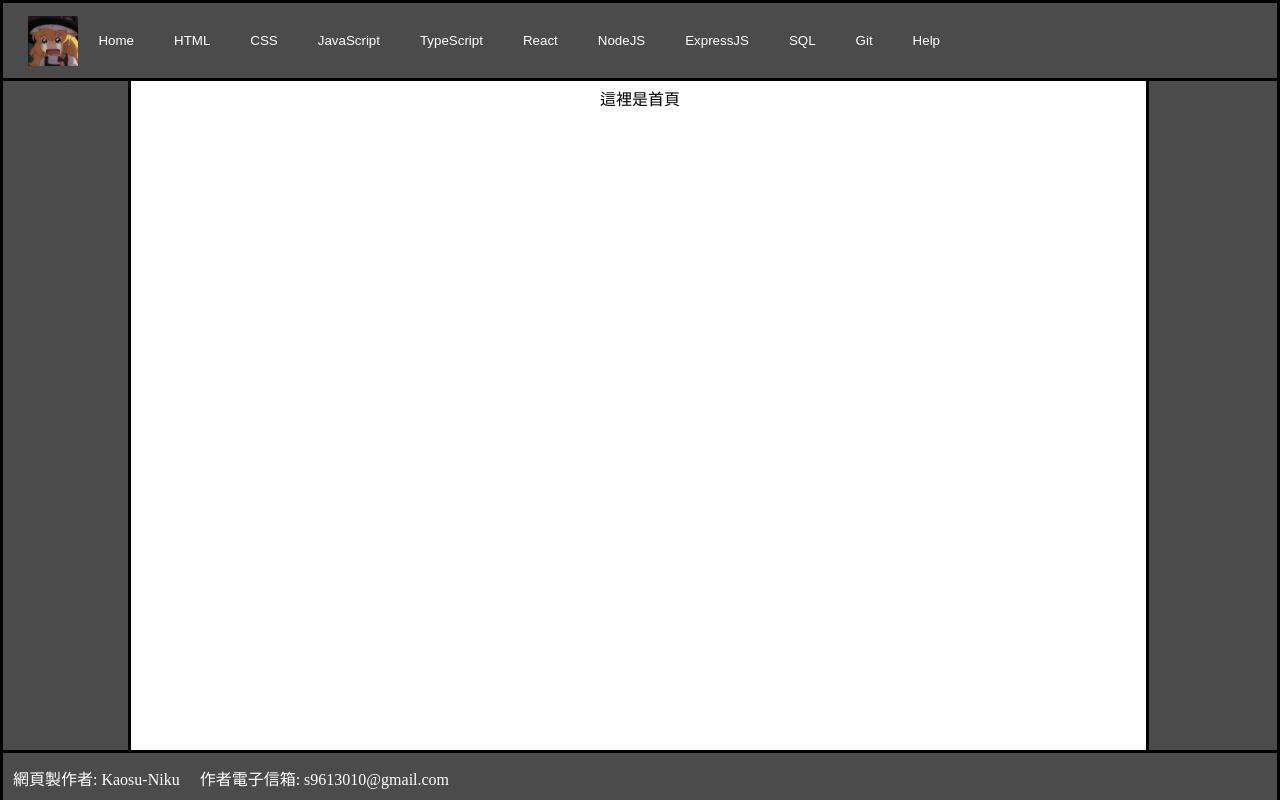
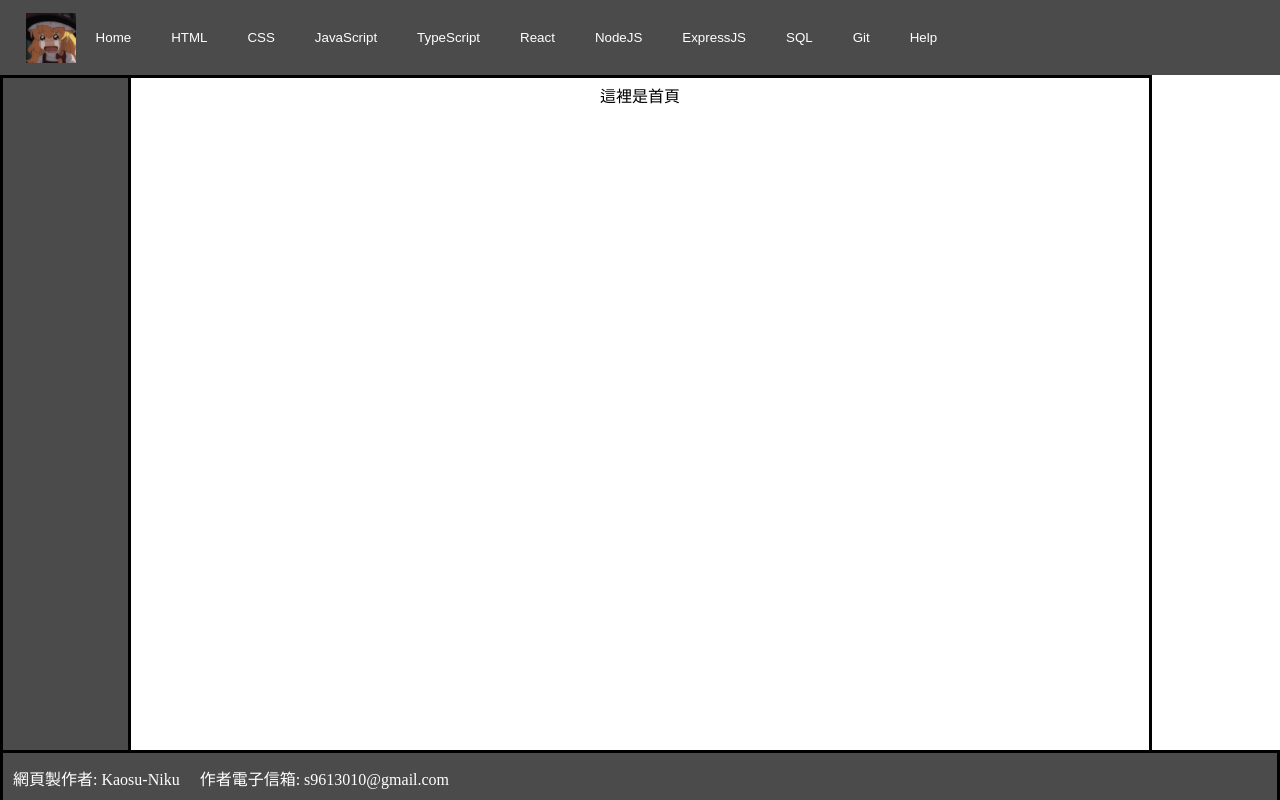
Before and after one commit to Kaosu-Niku/ReactApplication_Niku, a React (Create React App) app: page / in a window 1280 px wide. Built offline with nearby package versions, Linux system fonts and the light colour scheme.

Commit message:
header RWD done

```diff
--- a/src/Pages/App.css
+++ b/src/Pages/App.css
@@ -27,7 +27,6 @@ body {
   align-items: center;
   min-height: 75px;
   height: auto;
-  border-style: solid;
   margin: 0;
   background-color: rgb(75, 75, 75);
 }
@@ -42,7 +41,7 @@ body {
   flex-direction: row;
   flex-wrap: wrap;
   align-items: center;
-  min-height: 75px;
+  justify-content: center;
   height: auto;
 }
 
@@ -62,8 +61,8 @@ body {
 
 .main-position-div {
   position: absolute;
-  top: 78px;
-  bottom: 53px;
+  top: 75px;
+  bottom: 50px;
   width: 100%;
 }
 
@@ -104,6 +103,10 @@ body {
 }
 
 .main-section-position-div {
+  @media screen and (mix-width: 300px){
+
+  }
+  @media screen and (mix-width: 768px){
     position: absolute;
     right: 0;
     width: 10%;
@@ -112,6 +115,7 @@ body {
     margin: 0;
     overflow: auto;
     background-color: rgb(75, 75, 75);
+  }
 }
 
 .main-section-flex-div {
```
Lines whose indentation alone changed are shown as unchanged.
